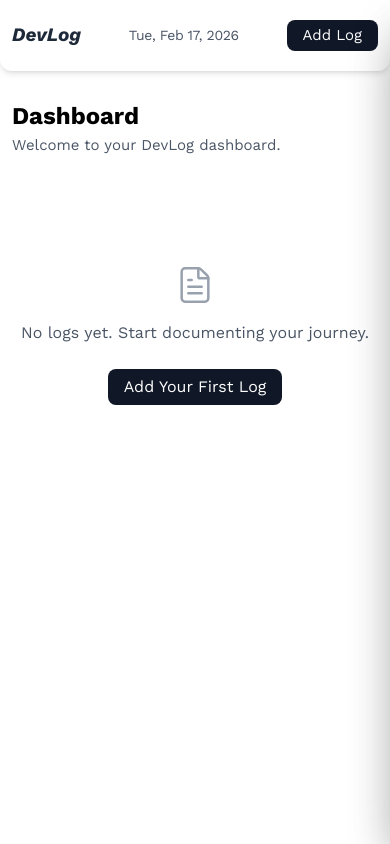
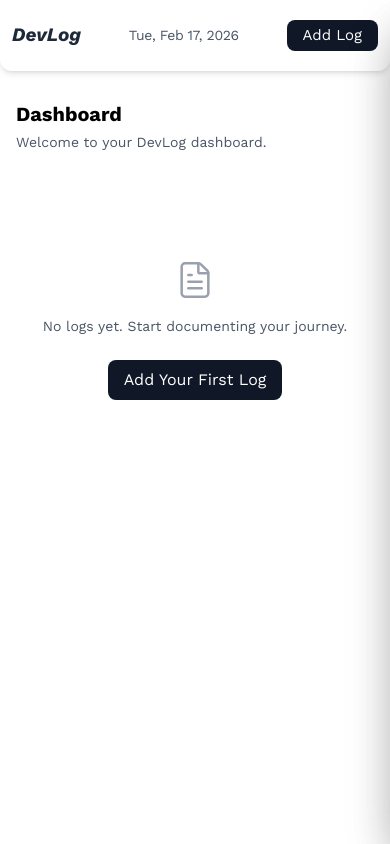
Before and after one commit to Ayungcodes/devlog-fullstack, a React (Vite) app in the folder client/: page / in a window 390 px wide. Built offline with nearby package versions, Linux system fonts and the light colour scheme; no server answers.

Commit message:
made it better responsively

```diff
--- a/client/src/pages/Dashboard.jsx
+++ b/client/src/pages/Dashboard.jsx
@@ -205,23 +205,26 @@ const Dashboard = () => {
   if (loading) return <PageLoader />;
 
   return (
-    <div>
+  <div className="w-full">
     <Navbar openLog={openLog} setOpenLog={setOpenLog} editLog={editLog} />
-      <div className="mt-20 px-3 lg:px-56 py-5">
-        <h1 className="text-2xl font-bold">Dashboard</h1>
-        <p className="text-gray-600 text-[15px] mt-0.5">
+
+    {/* header */}
+    <div className="mt-20 w-full max-w-3xl mx-auto px-4 sm:px-6 lg:px-8 py-5">
+      <h1 className="text-xl sm:text-2xl font-bold">Dashboard</h1>
+      <p className="text-gray-600 text-sm sm:text-[15px] mt-1">
         Welcome to your DevLog dashboard.
       </p>
     </div>
 
     {/* search logs */}
     {logs.length > 0 && (
-        <div className="search-bar flex justify-center items-center px-3">
-          <div className="w-full relative max-w-md">
+      <div className="search-bar w-full max-w-3xl mx-auto px-4 sm:px-6 lg:px-8">
+        <div className="w-full relative">
           <Search
             size={18}
             className="absolute left-3 top-1/2 -translate-y-1/2 text-gray-400"
           />
+
           <input
             type="text"
             name="search"
@@ -256,8 +259,8 @@ const Dashboard = () => {
       </div>
     )}
 
-      <div className="max-w-3xl mx-auto px-3 py-6">
-        {/* log form */}
+    {/* main content */}
+    <div className="w-full max-w-3xl mx-auto px-4 sm:px-6 lg:px-8 py-6">
       <LogForm
         openLog={openLog}
         setOpenLog={setOpenLog}
@@ -267,7 +270,7 @@ const Dashboard = () => {
         setDescription={setDescription}
         handleSubmit={handleSubmit}
       />
-        {/* edit log form */}
+
       <EditLog
         editLog={editLog}
         setEditLog={setEditLog}
@@ -277,6 +280,7 @@ const Dashboard = () => {
         setDescription={setDescription}
         updateLog={updateLog}
       />
+
       {fetching ? (
         <div className="flex flex-col items-center justify-center mt-16">
           <div className="w-8 h-8 border-2 border-gray-300 border-t-gray-900 rounded-full animate-spin"></div>
@@ -292,19 +296,20 @@ const Dashboard = () => {
           className="card"
         />
       ) : (
-          <div className="text-center mt-16">
+        <div className="text-center mt-16 px-4">
           <FileText
             size={40}
             strokeWidth={1.5}
             className="empty-icon mx-auto text-gray-400"
           />
-            <p className="text-gray-600 mt-4">
+
+          <p className="text-gray-600 mt-4 text-sm sm:text-base">
             No logs yet. Start documenting your journey.
           </p>
 
           <button
             onClick={() => setOpenLog(true)}
-              className="bg-gray-900 text-white px-4 py-1.5 rounded-lg mt-6 hover:opacity-80 transition cursor-pointer"
+            className="bg-gray-900 text-white px-4 py-2 rounded-lg mt-6 hover:opacity-80 transition cursor-pointer"
           >
             Add Your First Log
           </button>
--- a/client/src/pages/LogDetails.jsx
+++ b/client/src/pages/LogDetails.jsx
@@ -71,7 +71,7 @@ const LogDetails = () => {
         ← Back
       </NavLink>
 
-      <div className="details-card bg-white shadow-lg rounded-2xl p-6 border">
+      <div className="details-card bg-white shadow-lg rounded-2xl mt-6 p-6 border">
         <h1 className="text-2xl font-bold mb-2">{log.title}</h1>
 
         <p className="text-sm text-gray-900 mb-6">
```
Lines whose indentation alone changed are shown as unchanged.
